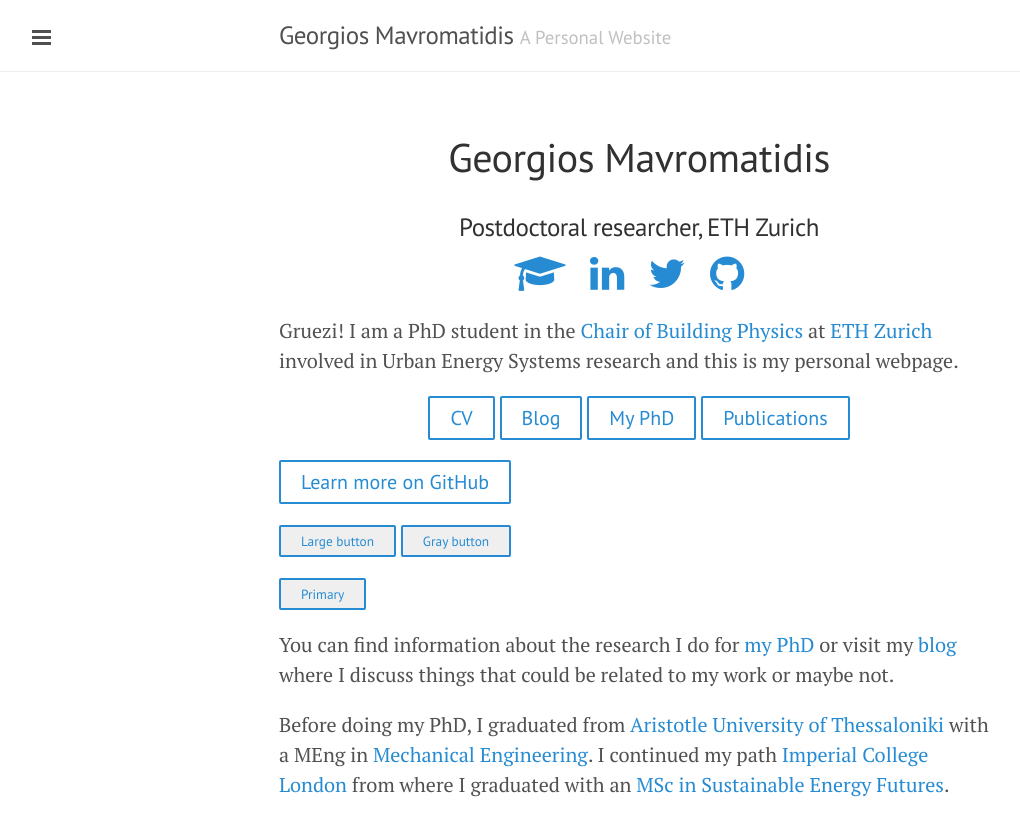
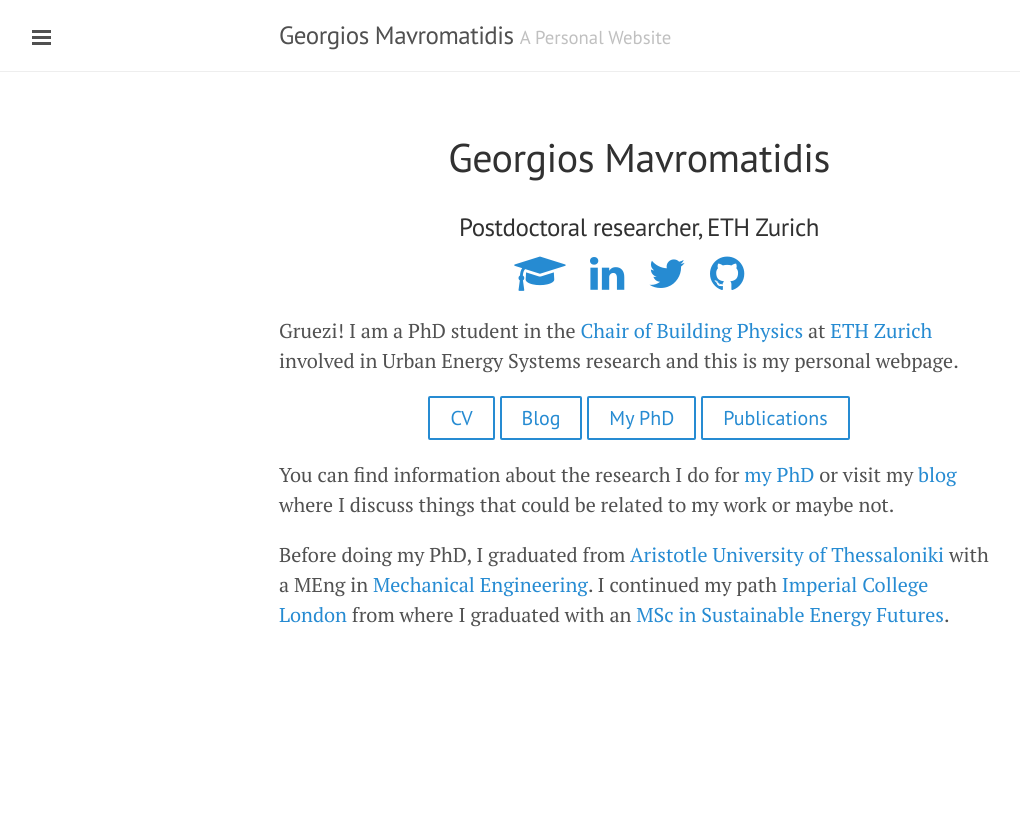
Before and after one commit to gmavrom33/gmavrom.github.io, a Jekyll site: the page built from index.md, in a window 1280 px wide. Shown: the top 836 px of the page, without its empty margins (1-1021 px from the left). Built offline with Jekyll 4.4.1, drawn with Linux system fonts in a browser that asks for light colours.

Commit message:
Update index.md

```diff
--- a/index.md
+++ b/index.md
@@ -25,13 +25,6 @@
   <a href="http://mavromatidis.me/publications/" class="btn">Publications</a>
 </p></center>
 
-<a href="https://github.com/poole/poole" class="btn">Learn more on GitHub</a>
-
-<button type="button" class="btn btn-primary">Large button</button>
-<button type="button" class="btn btn-secondary btn-lg">Gray button</button>
-
-<button type="button" class="btn btn-primary">Primary</button>
-
 You can find information about the research I do for [my PhD][] or visit my [blog][] where I discuss things that could be related to my work or maybe not.
 
 Before doing my PhD, I graduated from [Aristotle University of Thessaloniki][] with a MEng in [Mechanical Engineering][]. I continued my path [Imperial College London][] from where I graduated with an [MSc in Sustainable Energy Futures][].
```
